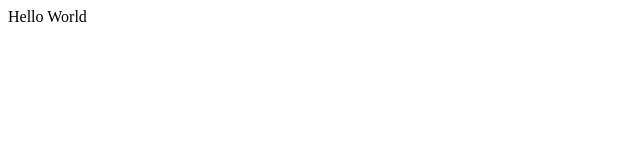
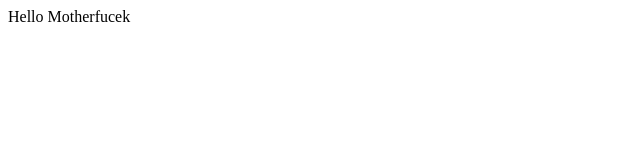
Before and after one commit to rfahur11/Chapter05, a plain HTML site: page frontend/landPage.html in a window 1280 px wide. Shown: the full height of the page, 0-640 px from the left. Drawn offline with Linux system fonts and the light colour scheme.

Commit message:
commit Ketiga

```diff
--- a/frontend/landPage.html
+++ b/frontend/landPage.html
@@ -8,7 +8,7 @@
 </head>
 <body>
     <div>
-        Hello World
+        Hello Motherfucek
     </div>
 </body>
 </html>
```
